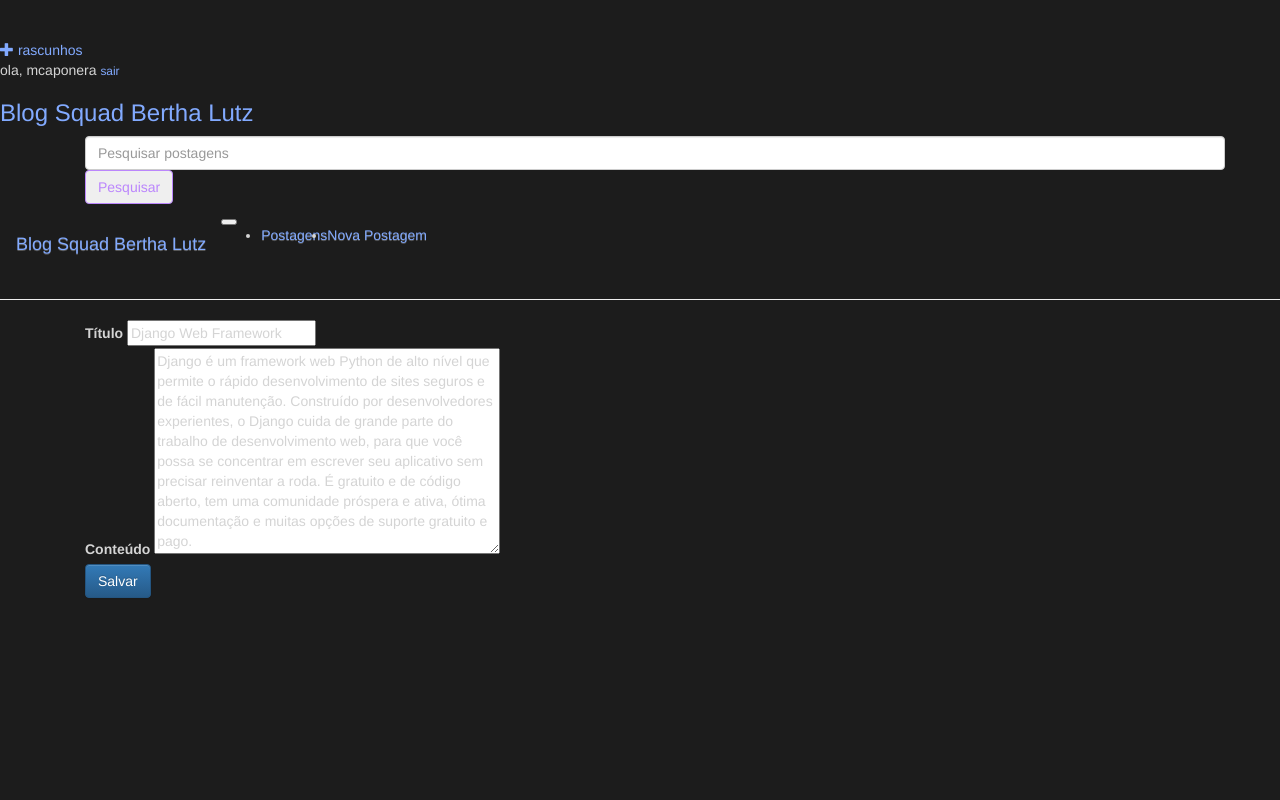
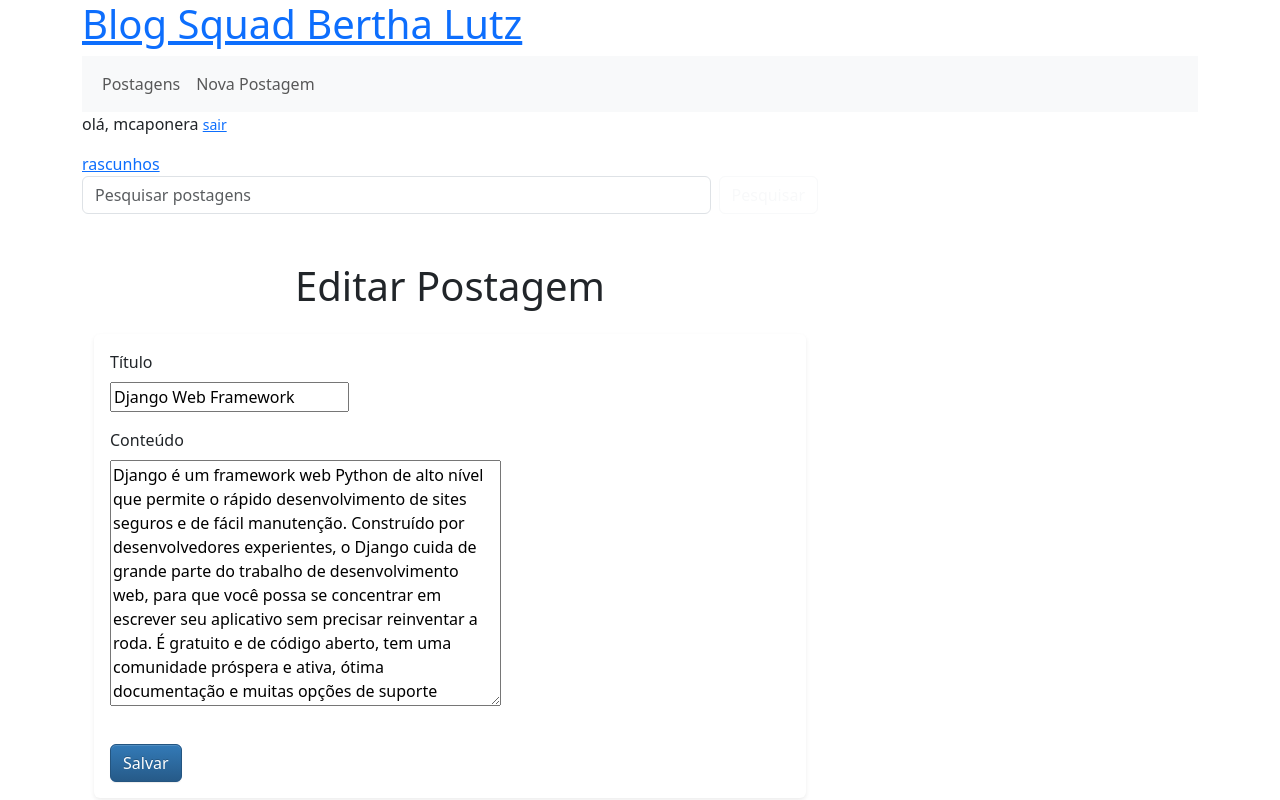
Before and after one commit to sofianaka/DesafioFinal_SquadBerthaLutz, a Django app: page /post/1/edit/ in a window 1280 px wide. Run offline with Django 5.2, Linux system fonts and the light colour scheme; a user stored in the database is signed in; data comes from the database, SQL or seed files in the repository; some libraries are stand-ins or nearby versions.

Commit message:
fix: pequenas correções nas classes do bootstrap

```diff
--- a/base/static/css/base.css
+++ b/base/static/css/base.css
@@ -1,22 +1,4 @@
-/* Código feito em plano escuro e responsivo*/
-body {
-  background-color: #1c1c1c;
-  color: #d4d4d4;
-}
-
-a {
-  color: #82aaff;
-}
-
-.btn-outline-light {
-  color: #bb86fc;
-  border-color: #bb86fc;
-}
-
-.btn-outline-light:hover {
-  background-color: #bb86fc;
-  color: #fff;
-}
+/* Código feito em plano escuro e responsivo */
 
 :root {
   --background-color: #1c1c1c;
@@ -24,16 +6,25 @@ a {
   --highlight-color: #82aaff;
 }
 
-h1,
-h2,
-h3,
-h4,
-h5,
-h6 {
-  color: #ffffff;
+body {
+  background-color: var(--background-color);
+  color: var(--text-color);
 }
 
-/* Responsividade */
+a {
+  color: var(--highlight-color);
+}
+
+.btn-outline-light {
+  color: var(--highlight-color);
+  border-color: var(--highlight-color);
+}
+
+.btn-outline-light:hover {
+  background-color: var(--highlight-color);
+  color: #fff;
+}
+
 @media (max-width: 768px) {
   body {
     font-size: 16px;
@@ -44,6 +35,11 @@ h6 {
   }
 }
 
-h1 {
-  font-size: 24px;
+h1,
+h2,
+h3,
+h4,
+h5,
+h6 {
+  color: #fff;
 }
--- a/base/templates/base/base.html
+++ b/base/templates/base/base.html
@@ -1,56 +1,23 @@
 {% load static %}
-<html>
+
+<!DOCTYPE html>
+<html lang="pt-br">
 <head>
-        <link rel="preconnect" href="https://fonts.googleapis.com">
-        <link rel="preconnect" href="https://fonts.gstatic.com" crossorigin>
-        <link href="https://fonts.googleapis.com/css2?family=Roboto+Slab:wght@100..900&display=swap" rel="stylesheet">
-        <link rel="stylesheet" href="//maxcdn.bootstrapcdn.com/bootstrap/3.2.0/css/bootstrap.min.css">
-        <link rel="stylesheet" href="//maxcdn.bootstrapcdn.com/bootstrap/3.2.0/css/bootstrap-theme.min.css">
+  <meta charset="UTF-8">
+  <meta name="viewport" content="width=device-width, initial-scale=1.0">
+  <title>Squad Bertha Lutz</title>
   <link rel="stylesheet" href="{% static 'css/base.css' %}">
-        <title>Squad Bertha Lutz</title>
+  <link href="https://cdn.jsdelivr.net/npm/bootstrap@5.3.3/dist/css/bootstrap.min.css" rel="stylesheet" integrity="sha384-QWTKZyjpPEjISv5WaRU9OFeRpok6YctnYmDr5pNlyT2bRjXh0JMhjY6hW+ALEwIH" crossorigin="anonymous">
+  <link rel="stylesheet" href="https://maxcdn.bootstrapcdn.com/bootstrap/3.2.0/css/bootstrap-theme.min.css">
 </head>
 <body>
+  <div class="container">
     <div class="page-header">
-            {% if user.is_authenticated %}
-                <a href="{% url 'post_new' %}" class="top-menu"><span class="glyphicon glyphicon-plus"></span></a>
-                <a href="{% url 'post_draft_list' %}" class="top-menu">rascunhos</span></a>
-                <p class="top-menu">ola, {{ user.username }} <small><a href="{% url 'logout' %}">sair</a></small></p>
-            {% else %}
-                <a href="{% url 'login' %}" class="top-menu"><span class="glyphicon glyphicon-lock"></span></a>
-            {% endif %}
       <h1><a href="/">Blog Squad Bertha Lutz</a></h1>
+    </div>
+    <nav class="navbar navbar-expand-lg navbar-light bg-light">
       <div class="container">
-      <div class="container my-4">
-        <form
-          method="GET"
-          action="{% url 'post_list' %}"
-          class="d-flex"
-          role="search"
-        >
-          <input
-            class="form-control me-2"
-            type="search"
-            placeholder="Pesquisar postagens"
-            aria-label="Pesquisar"
-            name="q"
-          />
-          <button class="btn btn-outline-light" type="submit">Pesquisar</button>
-        </form>
-      </div>
-        </div>
-
-      <nav class="navbar navbar-expand-lg navbar-dark bg-dark">
-        <div class="container-fluid">
-          <a class="navbar-brand" href="/">Blog Squad Bertha Lutz</a>
-          <button
-            class="navbar-toggler"
-            type="button"
-            data-bs-toggle="collapse"
-            data-bs-target="#navbarNav"
-            aria-controls="navbarNav"
-            aria-expanded="false"
-            aria-label="Toggle navigation"
-          >
+        <button class="navbar-toggler" type="button" data-toggle="collapse" data-target="#navbarNav" aria-controls="navbarNav" aria-expanded="false" aria-label="Toggle navigation">
           <span class="navbar-toggler-icon"></span>
         </button>
         <div class="collapse navbar-collapse" id="navbarNav">
@@ -60,20 +27,34 @@
             </li>
             {% if user.is_authenticated %}
             <li class="nav-item">
-                <a class="nav-link" href="{% url 'post_new' %}"
-                  >Nova Postagem</a
-                >
+              <a class="nav-link" href="{% url 'post_new' %}">Nova Postagem</a>
             </li>
             {% endif %}
           </ul>
         </div>
       </div>
     </nav>
-    </div>
-    <div class="container">
     <div class="row">
-        <div class="col-md-8">{% block content %} {% endblock %}</div>
+      <div class="col-md-8">
+        {% if user.is_authenticated %}
+        <p class="top-menu">olá, {{ user.username }} <small><a href="{% url 'logout' %}">sair</a></small></p>
+        <a href="{% url 'post_new' %}" class="top-menu"><span class="glyphicon glyphicon-plus"></span></a>
+        <a href="{% url 'post_draft_list' %}" class="top-menu">rascunhos</span></a>
+        {% else %}
+        <a href="{% url 'login' %}" class="top-menu"><span class="glyphicon glyphicon-lock"></span></a>
+        {% endif %}
+        <form method="GET" action="{% url 'post_list' %}" class="d-flex" role="search">
+          <input class="form-control me-2" type="search" placeholder="Pesquisar postagens" aria-label="Pesquisar" name="q">
+          <button class="btn btn-outline-light" type="submit">Pesquisar</button>
+        </form>
       </div>
     </div>
+    <div class="row">
+      <div class="col-md-8">
+        {% block content %} {% endblock %}
+      </div>
+    </div>
+  </div>
+  <script src="https://maxcdn.bootstrapcdn.com/bootstrap/3.2.0/js/bootstrap.min.js"></script>
 </body>
 </html>
--- a/base/templates/base/post_edit.html
+++ b/base/templates/base/post_edit.html
@@ -1,18 +1,27 @@
 {% extends 'base/base.html' %}
 
 {% block content %}
-<div class="container">
+<div class="container mt-5">
+    <h1 class="text-center mb-4">Editar Postagem</h1>
+    <div class="card border-0 shadow-sm">
+        <div class="card-body">
             <form method="POST" class="form-horizontal">
                 {% csrf_token %}
                 <div class="mb-3">
                     <label for="titulo" class="form-label">Título</label>
+                    <div class="col-sm-10">
                         {{ form.titulo }}
+                    </div>
                 </div>
                 <div class="mb-3">
                     <label for="conteudo" class="form-label">Conteúdo</label>
+                    <div class="col-sm-10">
                         {{ form.conteudo }}
                     </div>
-    <button type="submit" class="btn btn-primary">Salvar</button>
+                </div>
+                <button type="submit" class="btn btn-primary btn-block mt-3">Salvar</button>
             </form>
         </div>
+    </div>
+</div>
 {% endblock %}
```
Also changed, not shown: base/templates/base/post_draft_list.html (+6 -4 lines), base/templates/base/post_list.html (+6 -6 lines). Lines whose indentation alone changed are shown as unchanged.
